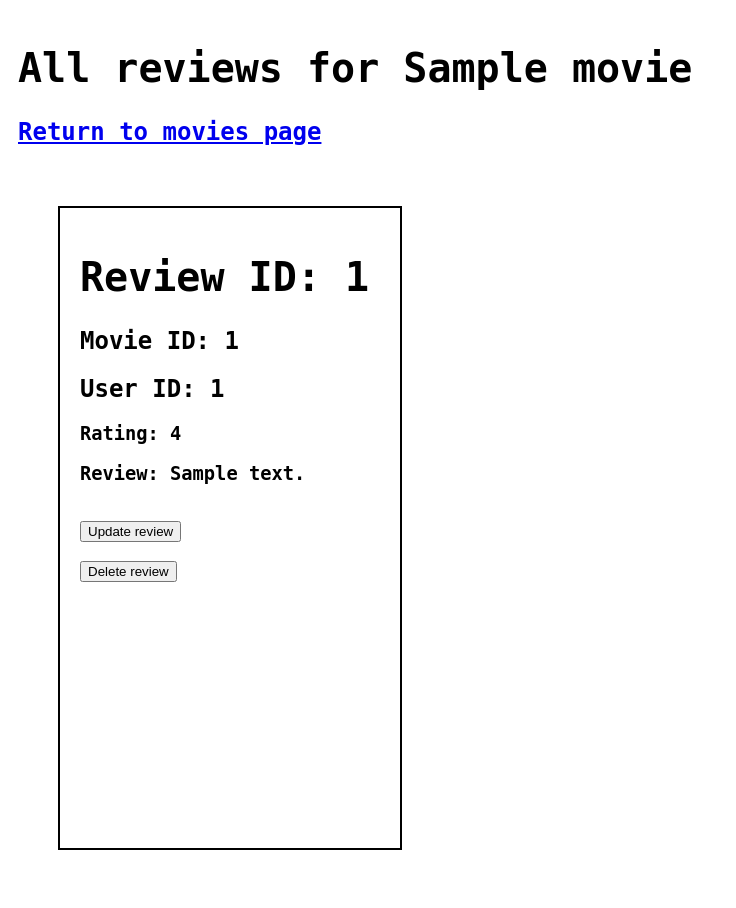
After one commit to TwipTwip/moviweb_app, a Flask app: template templates/list_reviews.html in a window 1280 px wide. The commit adds this page. Shown: the whole page, without its empty margins (0-736 px from the left). Run offline with Flask 3, Linux system fonts and the light colour scheme; the template is opened without the code that fills it: most values are stand-ins (such as "Sample title", 1, 10 or a date in 2020).

Commit message:
Final product

```diff
--- a/app.py
+++ b/app.py
@@ -10,20 +10,17 @@ app = Flask(__name__)
 app.config['SQLALCHEMY_DATABASE_URI'] = "sqlite:///data/user_movies.sqlite"
 app.config['SQLALCHEMY_TRACK_MODIFICATIONS'] = False
 
-
 MOVIE_API = "http://www.omdbapi.com/?apikey=a27c1668&t="
 
 data_manager = SQLiteDataManager("sqlite:///data/user_movies.sqlite", app)
+
 
 # data_manager.db.create_all()
 
 
 @app.route('/')
 def home():
-    """Simple home page. Also, this code ONLY works with json right now but the person using the
-    website wouldn't be able to tell, this is just a little note. Another little side note is that if
-    you want to see what the webpage looks like with 7 or more movies navigate to the user 'Dylan'(Me)
-    and there are 8 movies in that user's favorite movies."""
+    """Simple home page"""
     return render_template('home.html')
 
 
@@ -32,6 +29,68 @@ def list_users():
     """Lists all the users"""
     users = data_manager.get_all_users()
     return render_template('users.html', users=users)
+
+
+@app.route('/user/delete_user/<user_id>', methods=['POST'])
+def delete_user(user_id):
+    """Deletes selected user"""
+    data_manager.delete_user(user_id)
+    return redirect(url_for('list_users'))
+
+
+@app.route('/movies', methods=['GET'])
+def list_movies():
+    movies = data_manager.get_all_movies()
+    users = data_manager.get_all_users()
+    return render_template('movies.html', movies=movies, users=users)
+
+
+@app.route('/movies/<movie_id>')
+def list_reviews(movie_id):
+    reviews = data_manager.list_reviews(movie_id)
+    movie = data_manager.get_movie_info(movie_id)
+    return render_template('list_reviews.html', reviews=reviews, movie=movie)
+
+
+@app.route('/movies/<movie_id>/add_review', methods=['GET', 'POST'])
+def add_review(movie_id):
+    if request.method == 'POST':
+        user_id = request.form.get("user_id")
+        rating = request.form.get("rating")
+        review_text = request.form.get("review_text")
+
+        data_manager.add_review(user_id, movie_id, rating, review_text)
+
+        movies = data_manager.get_all_movies()
+        users = data_manager.get_all_users()
+        return redirect(url_for('list_movies', movies=movies, users=users))
+
+    users = data_manager.get_all_users()
+    return render_template('add_review.html', movie_id=movie_id, users=users)
+
+
+@app.route('/movies/<movie_id>/delete_review/<review_id>', methods=['POST'])
+def delete_review(movie_id, review_id):
+    """Deletes a specified review"""
+    data_manager.delete_review(review_id)
+
+    reviews = data_manager.list_reviews(movie_id)
+    movie = data_manager.get_movie_info(movie_id)
+    return redirect(url_for('list_reviews', reviews=reviews, movie_id=movie.id))
+
+
+@app.route('/movies/<movie_id>/update_review/<review_id>', methods=['GET', 'POST'])
+def update_review(movie_id, review_id):
+    if request.method == 'POST':
+        new_rating = request.form.get('rating')
+        new_text = request.form.get('review_text')
+        data_manager.update_review(review_id, new_rating, new_text)
+        reviews = data_manager.list_reviews(movie_id)
+        movie = data_manager.get_movie_info(movie_id)
+        return redirect(url_for('list_reviews', reviews=reviews, movie_id=movie.id))
+    review = data_manager.get_review(review_id)
+    rating = review.rating
+    return render_template('update_review.html', review=review, movie_id=movie_id, review_id=review_id)
 
 
 @app.route('/users/<user_id>')
--- a/static/style.css
+++ b/static/style.css
@@ -36,7 +36,14 @@ padding: 40px;
 
 .box {
 width: 300px;
-height: 800px;
+height: 850px;
 border: 2px solid black;
 padding: 20px;
 }
+
+.review_box {
+width: 300px;
+height: 600px;
+border: 2px solid black;
+padding: 20px;
+}
--- a/templates/home.html
+++ b/templates/home.html
@@ -13,6 +13,9 @@ to get to the list of users, all the other necessary function are<br>
 with the users</h2>
 <h2>Also, to add a movie you <strong>NEED</strong> to click on the user's favorite movies, so you can<br>
 see what movies they have already</h2>
-<h1><a href="{{ url_for('list_users') }}">List of Users Page</a></h1>
+<h1><a href="{{ url_for('list_users') }}">List of Users Page</a></h1><br><br>
+<h2>The link below shows all movies that have been added, and you HAVE to use the link below
+to add reviews for movies</h2>
+<h1><a href="{{ url_for('list_movies') }}">All Movies</a></h1>
 </body>
 </html>
--- /dev/null
+++ b/templates/list_reviews.html
@@ -0,0 +1,30 @@
+<!DOCTYPE html>
+<html lang="en">
+<head>
+    <meta charset="UTF-8">
+    <meta name="viewport" content="width=device-width, initial-scale=1.0">
+    <title>All reviews for {{ movie.title }}</title>
+    <link rel="stylesheet" href="{{ url_for('static', filename='style.css') }}">
+</head>
+<body>
+    <h1>All reviews for {{ movie.title }}</h1>
+<h2><a href="{{ url_for('list_movies') }}">Return to movies page</a></h2>
+<div class = "container">
+    {% for review in reviews %}
+    <div class="review_box">
+    <h1>Review ID: {{ review.id }}</h1>
+    <h2>Movie ID: {{ review.movie_id }}</h2>
+    <h2>User ID: {{ review.user_id }}</h2>
+    <h3>Rating: {{ review.rating }}</h3>
+    <h3>Review: {{ review.review_text }}</h3><br>
+        <form action="{{ url_for('update_review', review_id=review.id, movie_id=movie.id, review=review) }}" method="GET">
+        <button type="submit">Update review</button><br><br>
+
+        <form action="{{ url_for('delete_review', review_id=review.id, movie_id=movie.id) }}" method="POST">
+        <button type="submit">Delete review</button>
+
+    </div>
+        {% endfor %}
+</div>
+</body>
+</html>
--- a/templates/user_movies.html
+++ b/templates/user_movies.html
@@ -17,9 +17,9 @@
     <h3>Year released: {{ movie.year }}</h3><img src="{{ movie.poster }}" alt="Movie Poster">
     <h3>Director: {{ movie.director }}</h3>
     <h3>Rating: {{ movie.rating }}</h3><br>
-    <form action="{{ url_for('update_movie', user_id=user_id, movie_id=movie.id) }}" method="GET">
-        <button type="submit">Update movie</button>
-    </form><br>
+    <form action="{{ url_for('update_movie', user_id=user_id, movie_id=movie.id) }}" method="GET"></form>
+        <button type="submit">Update movie</button><br>
+
     <form action="{{ url_for('delete_movie', user_id=user_id, movie_id=movie.id) }}" method="POST">
         <button type="submit">Delete movie</button>
     </form>
--- a/templates/users.html
+++ b/templates/users.html
@@ -8,11 +8,15 @@
 </head>
 <body>
 <h1>Users</h1> <h2><a href="{{ url_for('add_user') }}">Add a new user</a></h2>
+<h2><a href="{{ url_for('home') }}">Back to home page</a></h2>
 {% for user in users %}
 <div class="user">
     <h3>User ID: {{ user.id }}</h3>
     <h2>{{ user.username }}</h2>
-    <h2><a href="/users/{{ user.id }}" methods="GET">User's Favorite Movies</a></h2>
+    <h2><a href="/users/{{ user.id }}" methods="GET">User's Favorite Movies</a></h2><br>
+    <form action="{{ url_for('delete_user', user_id=user.id) }}" method="POST">
+        <button type="submit">Delete User</button>
+    </form>
 </div>
 {% endfor %}
 </body>
```
Also changed, not shown: data_managers/models.py (+9 -0 lines), data_managers/sqlite_data_manager.py (+53 -1 lines), templates/add_review.html (added, +30 -0 lines), templates/movies.html (added, +27 -0 lines), templates/update_review.html (added, +18 -0 lines), data/user_movies.sqlite.
